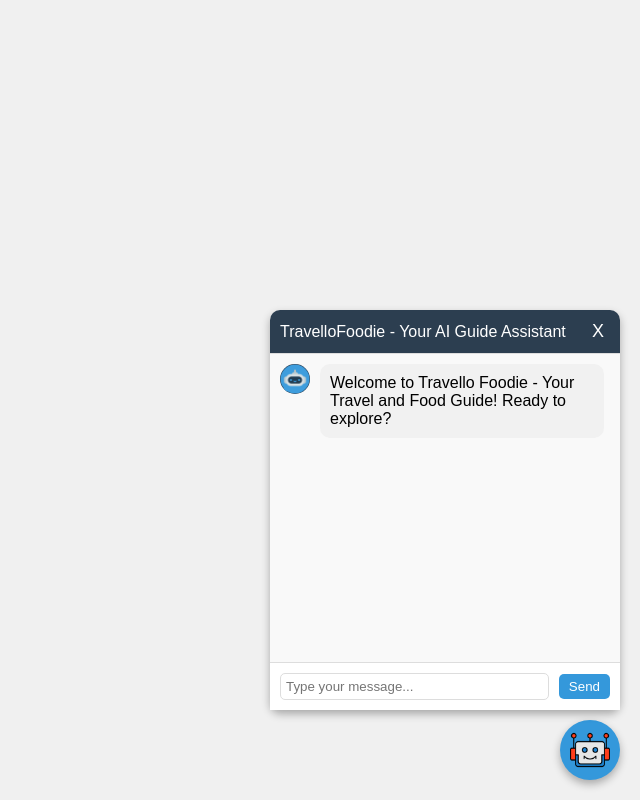
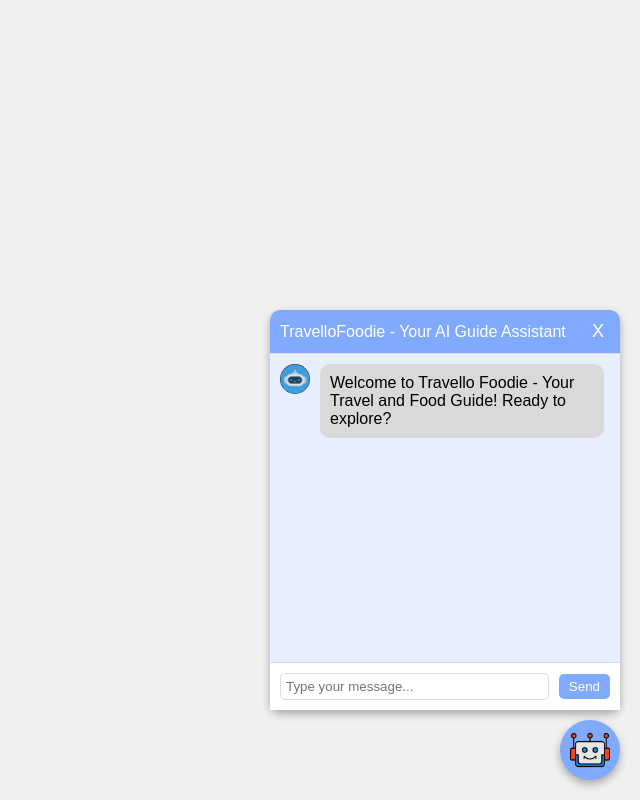
Before and after one commit to ManideepMuddagowni/TravelloFoodie---Your-Guide-Chatbot, a FastAPI app: page / in a window 1280 px wide. Shown: the whole page, without its empty margins (640-1280 px from the left). Run offline with FastAPI, Linux system fonts and the light colour scheme.

Commit message:
css file update

```diff
--- a/static/css/style.css
+++ b/static/css/style.css
@@ -15,7 +15,7 @@ body {
   position: fixed;
   bottom: 20px;
   right: 20px;
-  background: #3498db;
+  background: #80aaff; /* Updated color */
   color: white;
   border-radius: 50%;
   width: 60px;
@@ -26,6 +26,11 @@ body {
   box-shadow: 0 4px 8px rgba(0, 0, 0, 0.3);
   cursor: pointer;
   z-index: 1000;
+}
+
+.chat-icon {
+  width: 40px;
+  height: 40px;
 }
 
 /* Chat Widget */
@@ -48,7 +53,7 @@ body {
 
 /* Chat Header */
 .chat-header {
-  background-color: #2c3e50;
+  background-color: #80aaff;
   color: white;
   padding: 10px;
   border-radius: 10px 10px 0 0;
@@ -72,14 +77,14 @@ body {
   flex: 1;
   overflow-y: auto;
   border-top: 1px solid #ddd;
-  background: #f9f9f9;
+  background: #e6eeff;
 }
 
 /* Chat Input */
 #chat-input-container {
   padding: 10px;
   border-top: 1px solid #ddd;
-  background: #fff;
+  background: #ffffff;
   display: flex;
   align-items: center;
 }
@@ -94,7 +99,7 @@ body {
 #chat-send-btn {
   margin-left: 10px;
   padding: 5px 10px;
-  background-color: #3498db;
+  background-color: #80aaff; /* Updated color */
   color: white;
   border: none;
   border-radius: 5px;
@@ -134,11 +139,11 @@ body {
 }
 
 .user .icon {
-  background-color: #3498db;
+  background-color: #80aaff; /* Updated color */
 }
 
 .user .content {
-  background-color: #e8f4fc;
+  background-color: #d9d9d9;
   color: #000;
 }
 
@@ -152,7 +157,7 @@ body {
 }
 
 .ai .content {
-  background-color: #f1f1f1;
+  background-color: #d9d9d9;
   color: #000;
 }
 
```
